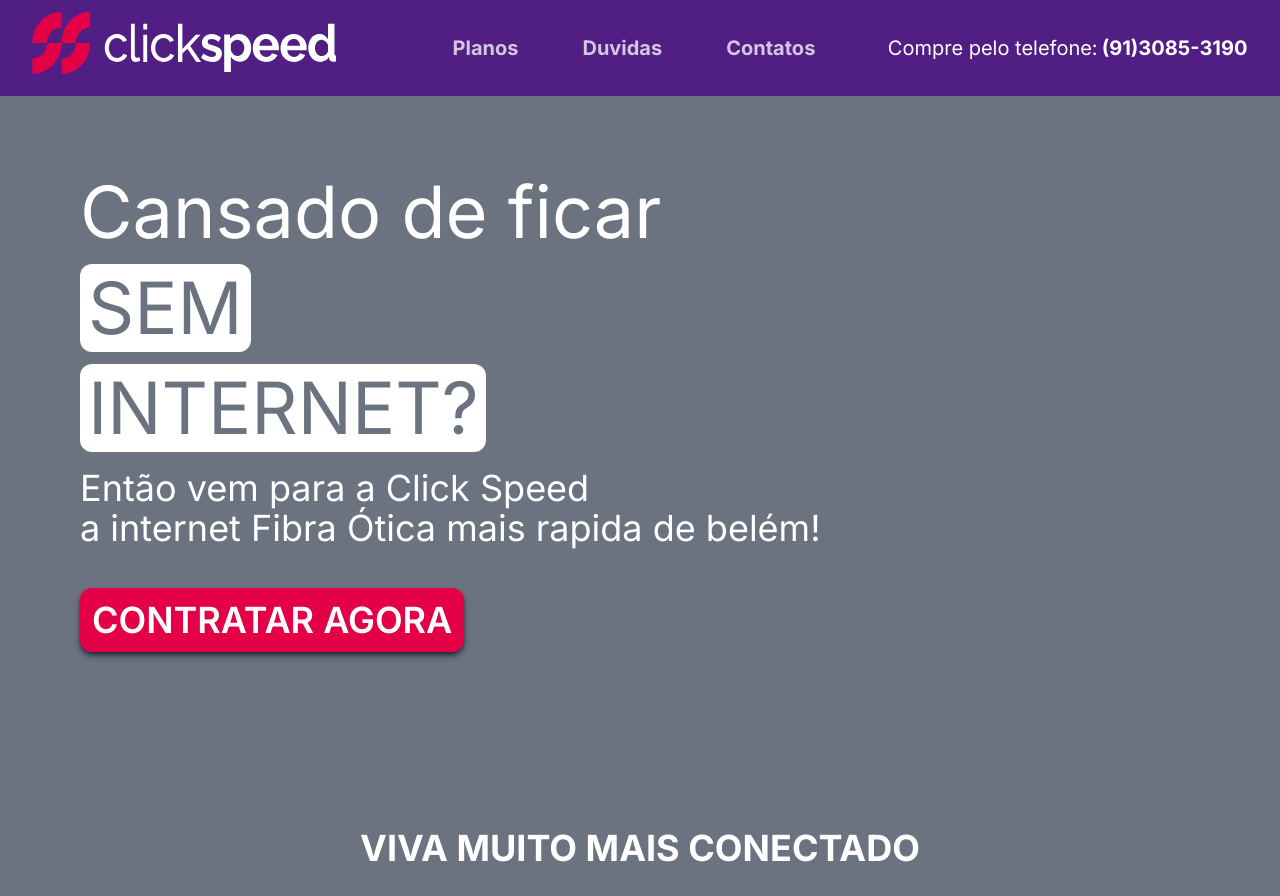
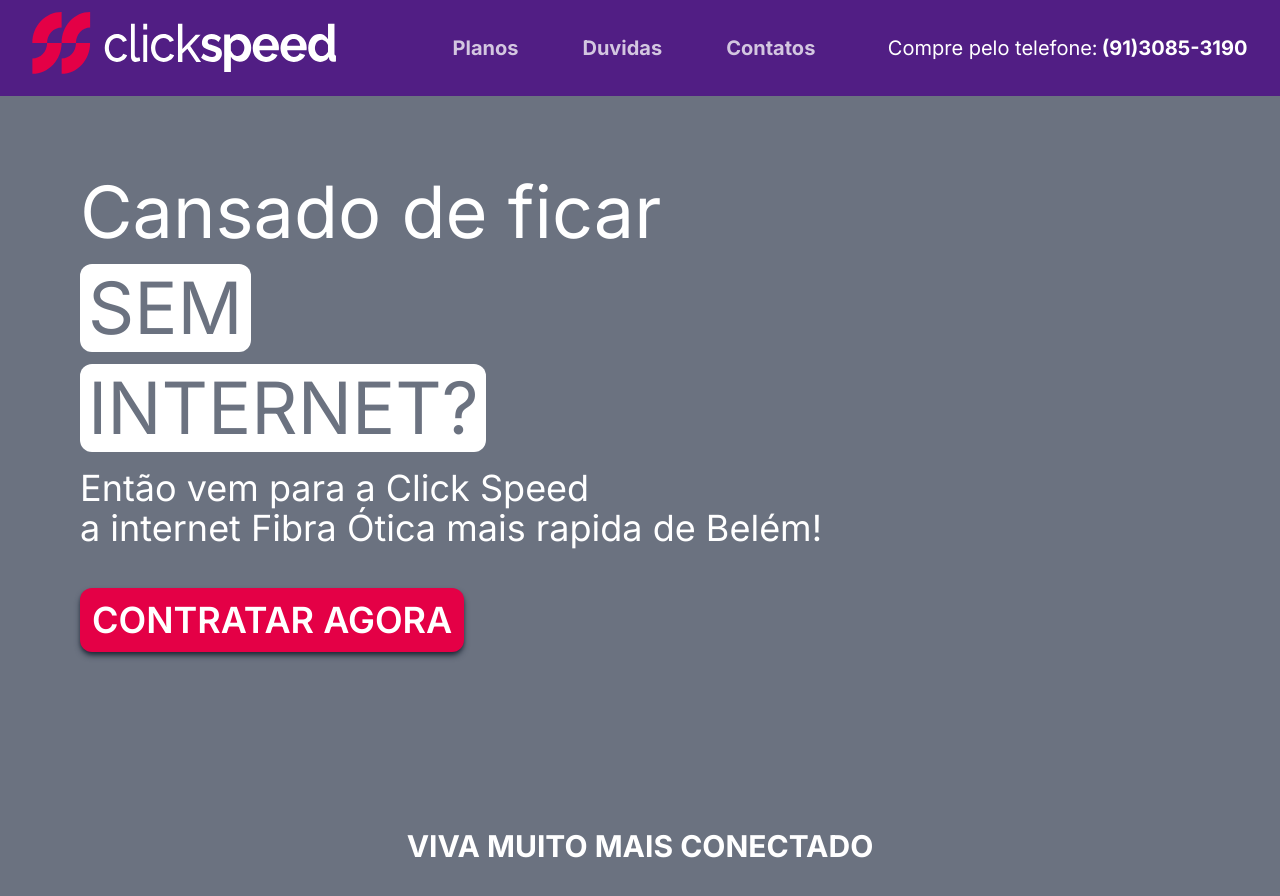
Before and after one commit to velfibra/lp-vel-fibra-clone, a Next.js app: page / in a window 1280 px wide. Built offline with nearby package versions, Linux system fonts and the light colour scheme.

Commit message:
fix: name of city

```diff
--- a/src/components/Hero.tsx
+++ b/src/components/Hero.tsx
@@ -7,15 +7,15 @@
           <h1 className="mb-3 mt-4 w-fit rounded-xl bg-white p-2 uppercase text-gray-500">sem</h1>
           <h1 className="w-fit rounded-xl bg-white p-2 uppercase text-gray-500">internet?</h1>
         </div>
-        <div className="animate-fadeInLeft text-4xl animation-delay-700 max-lg:text-xl">
+        <div className="animate-fadeInLeft text-4xl animation-delay-700 max-lg:text-lg">
           <h2 className="mt-4 w-fit text-white">Então vem para a Click Speed</h2>
-          <h2 className="w-fit text-white">a internet Fibra Ótica mais rapida de belém!</h2>
-          <button className="mt-10 rounded-xl bg-secondary p-3 text-4xl font-semibold uppercase text-white shadow-md shadow-gray-800 duration-500 hover:scale-110 hover:bg-primary max-lg:mt-3 max-lg:text-xl">
+          <h2 className="w-fit text-white">a internet Fibra Ótica mais rapida de Belém!</h2>
+          <button className="mt-10 rounded-xl bg-secondary p-3 text-4xl font-semibold uppercase text-white shadow-md shadow-gray-800 duration-500 hover:scale-105 hover:bg-primary max-lg:mt-3 max-lg:text-xl">
             contratar agora
           </button>
         </div>
       </div>
-      <h3 className="mt-44 animate-fadeInUp text-center text-4xl font-bold text-white animation-delay-1000 max-lg:mt-16 max-lg:text-xl">
+      <h3 className="mt-44 animate-fadeInUp text-center text-3xl font-bold text-white animation-delay-1000 max-lg:mt-16 max-lg:text-lg">
         VIVA MUITO MAIS CONECTADO
       </h3>
     </div>
```
